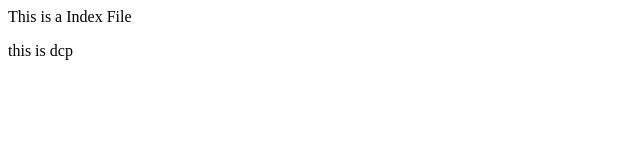
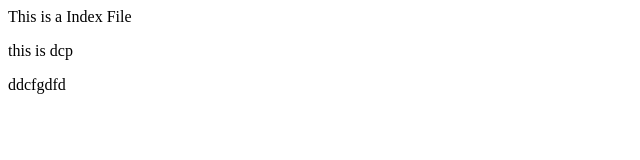
Before and after one commit to techvora/Chatbot, a plain HTML site: page index.html in a window 1280 px wide. Shown: the full height of the page, 0-640 px from the left. Drawn offline with Linux system fonts and the light colour scheme.

Commit message:
change in deep

```diff
--- a/index.html
+++ b/index.html
@@ -7,5 +7,6 @@
 <body>
         <div>This is a Index File</div>
         <p> this is dcp</p>
+        <p>ddcfgdfd</p>
 </body>
 </html>
```
